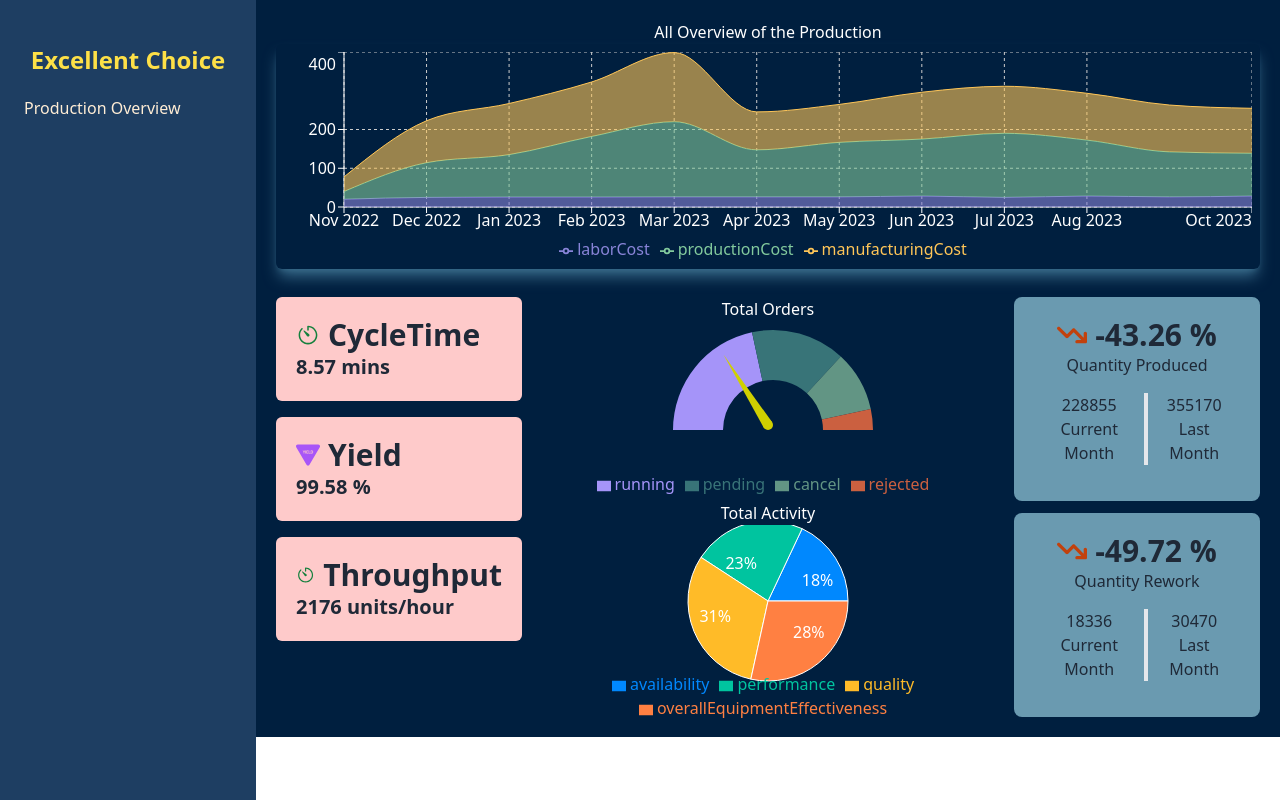
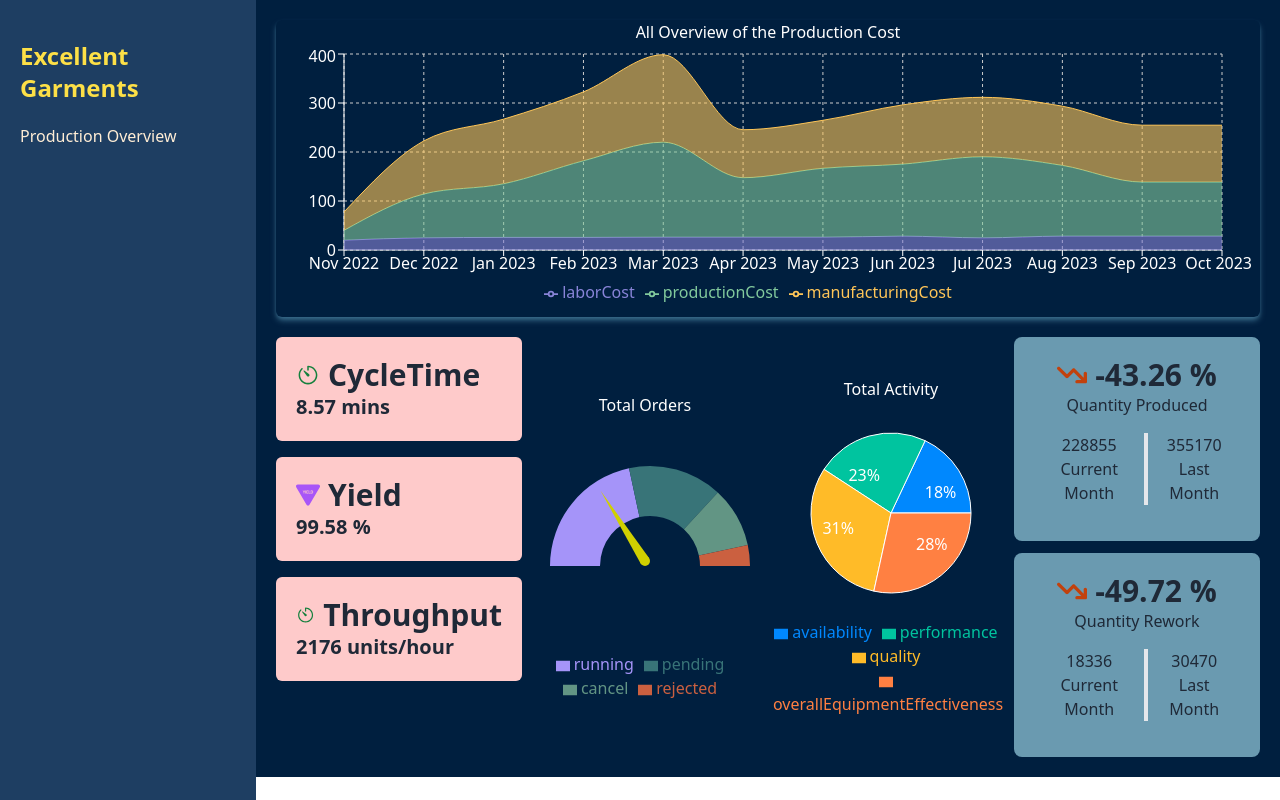
Before and after one commit to mkiuzzl01/Production-Overview, a React (Vite) app: page / in a window 1280 px wide. Built offline with nearby package versions, Linux system fonts and the light colour scheme.

Commit message:
navbar toggling implement done

```diff
--- a/public/data.json
+++ b/public/data.json
@@ -81,9 +81,9 @@
         },
         {
           "month": "Sep 2023",
-          "productionCost": 116.1,
-          "manufacturingCost": 120.88,
-          "laborCost": 26.13
+          "productionCost": 110.35,
+          "manufacturingCost": 116.1,
+          "laborCost": 28.26
         },
         {
           "month": "Oct 2023",
@@ -109,16 +109,16 @@
     ],
 
     "activities": [
-     { "type":"availability","value":55.24},
-     { "type":"performance","value":70.12},
-     { "type":"quality","value":94.46},
-     { "type":"overallEquipmentEffectiveness","value":87.35}
+      { "type": "availability", "value": 55.24 },
+      { "type": "performance", "value": 70.12 },
+      { "type": "quality", "value": 94.46 },
+      { "type": "overallEquipmentEffectiveness", "value": 87.35 }
     ],
-    "orders":[
-      {"type":"running", "value": 67.5},
-      {"type":"pending", "value": 47.5},
-      {"type":"cancel", "value": 30.5},
-      {"type":"rejected", "value": 10.5}
+    "orders": [
+      { "type": "running", "value": 67.5 },
+      { "type": "pending", "value": 47.5 },
+      { "type": "cancel", "value": 30.5 },
+      { "type": "rejected", "value": 10.5 }
     ]
   }
 ]
--- a/src/Layouts/Sidebar.jsx
+++ b/src/Layouts/Sidebar.jsx
@@ -1,7 +1,9 @@
 import React from "react";
 import { NavLink } from "react-router-dom";
 
-const Sidebar = () => {
+const Sidebar = ({ isOpen, toggleMenu }) => {
+  console.log(isOpen);
+
   const navLink = (
     <>
       <li>
@@ -10,12 +12,18 @@ const Sidebar = () => {
     </>
   );
   return (
-    <div className="bg-[#1E3E62] text-orange-100 min-h-screen p-6">
-      <div className="text-center py-5">
-        <h1 className="text-2xl font-bold text-yellow-300">Excellent Choice</h1>
-      </div>
-      <div>
-        <ul className="space-y-2">{navLink}</ul>
+    <div
+      className={`z-10 absolute lg:relative transform ${
+        isOpen && "-translate-x-full"
+      } lg:translate-x-0 transition duration-200 ease-in-out`}
+    >
+      <div className="bg-[#1E3E62] text-orange-100 bg-opacity-90 lg:bg-opacity-100 h-screen p-5">
+        <h1 className="text-2xl font-bold text-yellow-300 py-5">Excellent Garments </h1>
+        <div>
+          <ul onClick={toggleMenu} className="space-y-2">
+            {navLink}
+          </ul>
+        </div>
       </div>
     </div>
   );
--- /dev/null
+++ b/src/Root/Dashboard.jsx
@@ -0,0 +1,36 @@
+import React, { useState } from "react";
+import Sidebar from "../Layouts/Sidebar";
+import { Outlet } from "react-router-dom";
+import { MdOutlineMenu } from "react-icons/md";
+import { RxCross2 } from "react-icons/rx";
+
+const Dashboard = () => {
+  const [isOpen, setOpen] = useState(true);
+
+  const toggleMenu = () => {
+    setOpen(!isOpen);
+  };
+
+  return (
+    <div className="overflow-hidden">
+      <div className="flex justify-between">
+        <nav className="lg:w-1/5">
+          <Sidebar isOpen={isOpen} toggleMenu={toggleMenu}></Sidebar>
+        </nav>
+
+        <main className="w-full lg:w-4/5">
+          <div className="flex bg-[#001F3F] lg:hidden justify-end">
+            <button onClick={toggleMenu} className="p-5 text-white  text-2xl ">
+              {isOpen ? <MdOutlineMenu ></MdOutlineMenu> : <RxCross2></RxCross2>}
+            </button>
+          </div>
+
+          <Outlet></Outlet>
+        </main>
+      </div>
+      <footer></footer>
+    </div>
+  );
+};
+
+export default Dashboard;
--- a/src/Root/Root.jsx
+++ /dev/null
@@ -1,21 +0,0 @@
-import React from "react";
-import Sidebar from "../Layouts/Sidebar";
-import { Outlet } from "react-router-dom";
-
-const Root = () => {
-  return (
-    <div>
-      <div className="flex justify-between">
-        <nav className="w-1/5 hidden lg:block">
-          <Sidebar></Sidebar>
-        </nav>
-        <main className="w-full lg:w-4/5">
-          <Outlet></Outlet>
-        </main>
-      </div>
-      <footer></footer>
-    </div>
-  );
-};
-
-export default Root;
--- a/src/Routes/Route.jsx
+++ b/src/Routes/Route.jsx
@@ -1,5 +1,5 @@
 import { createBrowserRouter } from "react-router-dom";
-import Root from "../Root/Root";
+import Root from "../Root/Dashboard";
 import Production_Overview from "../components/Pages/Production_Overview";
 
 const router = createBrowserRouter([
--- a/src/components/Activities/Activities.jsx
+++ b/src/components/Activities/Activities.jsx
@@ -44,7 +44,7 @@ const Activities = () => {
   };
 
   return (
-    <div className="w-full h-80 lg:h-60 py-8  lg:pb-2 lg:pt-8">
+    <div className="w-full h-80 py-8 lg:py-0">
          <h1 className="text-center text-white">Total Activity</h1>
       <ResponsiveContainer>
         <PieChart>
--- a/src/components/CostAnalysis/CostAnalysis.jsx
+++ b/src/components/CostAnalysis/CostAnalysis.jsx
@@ -17,13 +17,19 @@ const CostAnalysis = () => {
 
   if (loading) return <Loading></Loading>;
 
+  console.log(costAnalysis);
+
   return (
-    <div className="w-full  h-[225px] shadow-lg shadow-[#3A6D8C] rounded-md p-2 mb-2">
+    <div className="w-full  h-[297px] shadow-md shadow-[#3A6D8C] rounded-md pb-8 px-2">
+      <h1 className="text-center text-white">All Overview of the Production Cost</h1>
       <ResponsiveContainer>
-        <AreaChart data={costAnalysis?.items} margin={{}}>
+        <AreaChart
+          data={costAnalysis?.items}
+          margin={{ top: 10, right: 30, left: 0, bottom: 5 }}
+        >
           <CartesianGrid strokeDasharray="3 3" />
-          <XAxis dataKey="month" stroke="#ffff" />
-          <YAxis stroke="#ffff" />
+          <XAxis dataKey="month" stroke="#ffff" tick={{ fill: "#ffff" }} />
+          <YAxis stroke="#ffff" tick={{ fill: "#ffff" }} />
           <Tooltip />
           <Legend align="center" />
           <Area
--- a/src/components/Orders/TotalOrders.jsx
+++ b/src/components/Orders/TotalOrders.jsx
@@ -27,8 +27,8 @@ const TotalOrders = () => {
       const chartWidth = document.querySelector(".chart").offsetWidth;
       const chartHeight = document.querySelector(".chart").offsetHeight;
       setCenter({
-        cx: chartWidth / 2, // Corrected
-        cy: chartHeight / 2, // Corrected
+        cx: chartWidth / 2,
+        cy: chartHeight / 2,
       });
     };
 
@@ -36,7 +36,7 @@ const TotalOrders = () => {
     window.addEventListener("resize", handleResize);
 
     return () => {
-      window.removeEventListener("resize", handleResize); // Clean up on unmount
+      window.removeEventListener("resize", handleResize);
     };
   }, []);
 
@@ -60,19 +60,26 @@ const TotalOrders = () => {
     const yp = y0 + length * sin;
 
     return [
-      <circle key="needle-base" cx={x0} cy={y0} r={r} fill={color} stroke="none" />,
+      <circle
+        key="needle-base"
+        cx={x0}
+        cy={y0}
+        r={r}
+        fill={color}
+        stroke="none"
+      />,
       <path
         key="needle-path"
         d={`M${xba},${yba} L${xbb},${ybb} L${xp},${yp} Z`}
-        stroke="none" // Fixed
-        fill={color} // Use color directly
+        stroke="none"
+        fill={color}
       />,
     ];
   };
 
   return (
-    <div className="chart w-full h-48 pt-5">
-      <h1 className="text-center text-white lg:pb-2">Total Orders</h1>
+    <div className="chart w-full h-72 py-10 lg:py-0 ">
+      <h1 className="text-center text-white">Total Orders</h1>
       <ResponsiveContainer>
         <PieChart>
           <Pie
@@ -89,7 +96,10 @@ const TotalOrders = () => {
             nameKey="type"
           >
             {orders.map((entry, index) => (
-              <Cell key={`cell-${index}`} fill={COLORS[index % COLORS.length]} />
+              <Cell
+                key={`cell-${index}`}
+                fill={COLORS[index % COLORS.length]}
+              />
             ))}
           </Pie>
           {needle(value, orders, center.cx, center.cy, iR, oR, "#d0d000")}
--- a/src/components/Pages/Production_Overview.jsx
+++ b/src/components/Pages/Production_Overview.jsx
@@ -8,19 +8,23 @@ import TotalOrders from "../Orders/TotalOrders";
 const Production_Overview = () => {
   return (
     <div className="p-5 bg-[#001F3F]">
-      <div className="">
-        <h1 className="text-center text-white">All Overview of the Production</h1>
+      <div>
+
       </div>
       <div>
         <CostAnalysis></CostAnalysis>
       </div>
-      <div className="grid grid-cols-1 md:grid-cols-4">
-        <div>
+      <div className="grid grid-cols-1  lg:grid-cols-4">
+        <div className="">
           <ProductCycle></ProductCycle>
         </div>
-        <div className="col-span-2">
-          <TotalOrders></TotalOrders>
-          <Activities></Activities>
+        <div className="md:flex justify-between items-center col-span-2">
+          <div className="md:w-1/2">
+            <TotalOrders></TotalOrders>
+          </div>
+          <div className="md:w-1/2">
+            <Activities></Activities>
+          </div>
         </div>
         <div>
           <Quantity></Quantity>
--- a/src/components/ProductCycle/ProductCycle.jsx
+++ b/src/components/ProductCycle/ProductCycle.jsx
@@ -6,13 +6,20 @@ const ProductCycle = () => {
   const { productCycle } = useProductions();
   return (
     <div className="pt-5">
-      <div className="flex flex-row md:flex-col gap-4">
+      <div className="flex justify-center flex-row lg:flex-col gap-4">
         {productCycle?.map((item, idx) => (
           <div className="bg-red-200 p-2 md:p-5 rounded-md" key={idx}>
-            <h1 className="flex items-center gap-2 md:text-3xl font-bold">{item?.item ==="CycleTime" || item?.item === "Throughput" ? <IoIosTimer className="md:text-2xl text-green-700"></IoIosTimer> :<BsFillSignYieldFill className="md:text-2xl text-purple-500"></BsFillSignYieldFill> } {item.item} </h1>
+            <h1 className="flex items-center gap-2 md:text-3xl font-bold">
+              {item?.item === "CycleTime" || item?.item === "Throughput" ? (
+                <IoIosTimer className="md:text-2xl text-green-700"></IoIosTimer>
+              ) : (
+                <BsFillSignYieldFill className="md:text-2xl text-purple-500"></BsFillSignYieldFill>
+              )}{" "}
+              {item.item}{" "}
+            </h1>
             <div className="lg:text-xl font-semibold">
               <p>
-                {item.value || item.percentage} {item?.value ? item?.unit :"%"}
+                {item.value || item.percentage} {item?.value ? item?.unit : "%"}
               </p>
             </div>
           </div>
--- a/src/components/quantity/Quantity.jsx
+++ b/src/components/quantity/Quantity.jsx
@@ -7,7 +7,7 @@ const Quantity = () => {
 
   // console.log(quantity);
   return (
-    <div className="flex flex-col gap-3 mt-5">
+    <div className="flex flex-col lg:flex-col md:flex-row justify-center items-center gap-3 mt-5">
       {quantity?.map((item, idx) => (
         <div className="bg-[#6A9AB0] text-center p-5 rounded-lg" key={idx}>
           <h1 className="text-3xl font-bold flex items-center justify-center gap-2"> <FaArrowTrendDown className="text-orange-700"></FaArrowTrendDown>{item?.percentageChange} %</h1>
```
